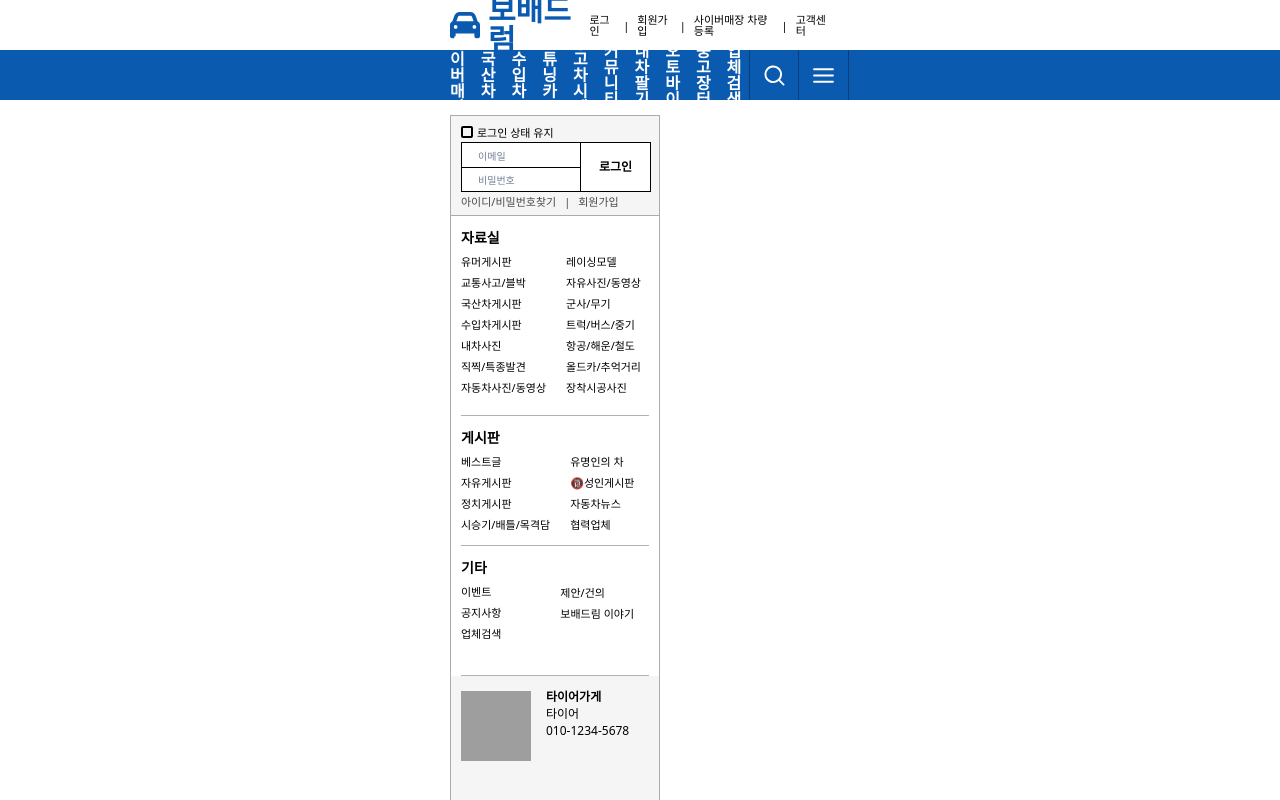
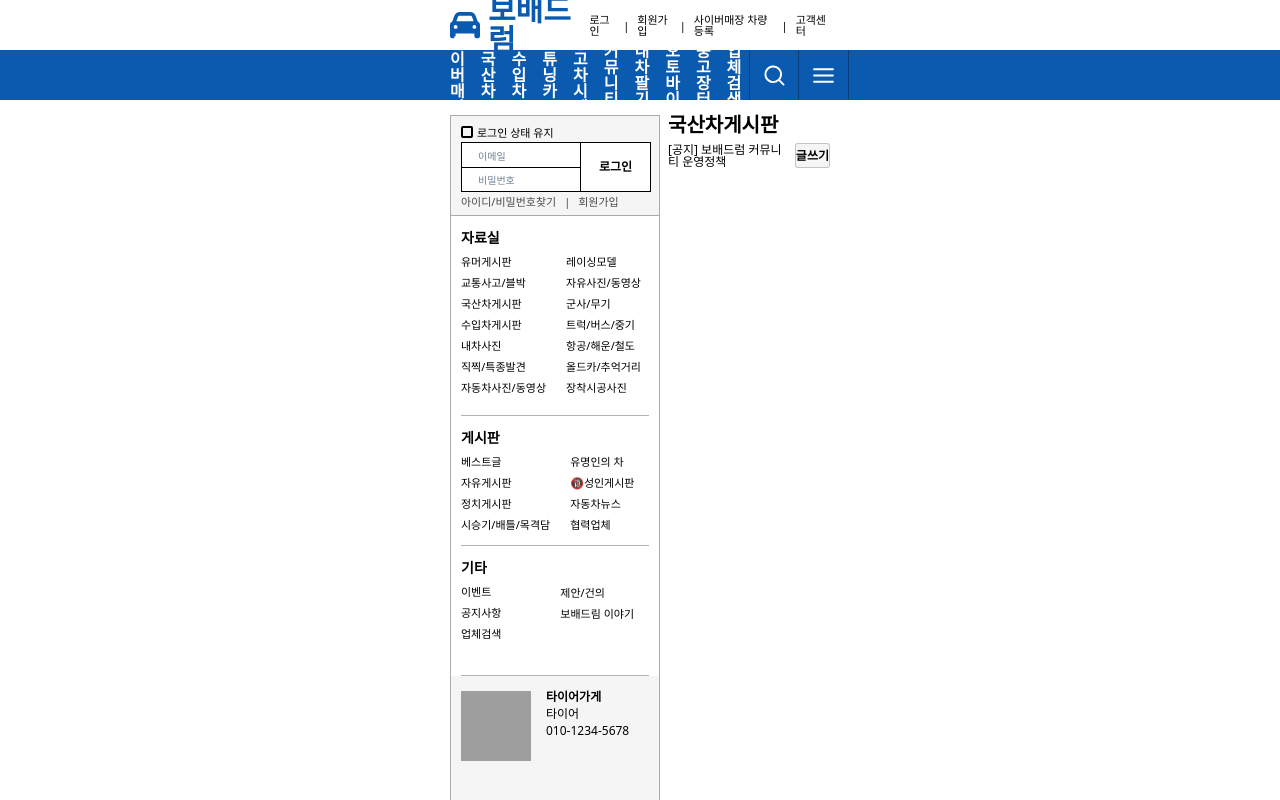
Before and after one commit to jh0152park/bobaedream-clone, a React (Create React App) app in the folder bobaedream/: page / in a window 1280 px wide. Shown: the top 800 px of the page. Built offline with nearby package versions, Linux system fonts and the light colour scheme; no server answers; grey boxes are pictures that could not be loaded.

Commit message:
added post button

```diff
--- a/bobaedream/src/App.tsx
+++ b/bobaedream/src/App.tsx
@@ -3,6 +3,7 @@
 import Main from "./screens/Main";
 import Layout from "./screens/Loyout";
 import SignIn from "./screens/SignIn";
+import Post from "./screens/Post";
 
 const route = createBrowserRouter([
     {
@@ -13,6 +14,10 @@
             {
                 path: "",
                 element: <Main />,
+            },
+            {
+                path: "post",
+                element: <Post />,
             },
         ],
     },
--- /dev/null
+++ b/bobaedream/src/components/Main/TopMenu.tsx
@@ -0,0 +1,53 @@
+import {
+    Center,
+    HStack,
+    Heading,
+    Text,
+    VStack,
+    useToast,
+} from "@chakra-ui/react";
+import { useRecoilValue } from "recoil";
+import { IsUserLogin } from "../../ProjectCommon";
+import { useNavigate } from "react-router-dom";
+
+export default function TopMenu() {
+    const toast = useToast();
+    const navigate = useNavigate();
+    const isUserLogin = useRecoilValue(IsUserLogin);
+
+    function onWriteButtonClic() {
+        if (!isUserLogin) {
+            toast({
+                status: "error",
+                title: "로그인이 필요합니다",
+                description: "로그인한 사용자만 글쓰기가 가능합니다.",
+            });
+            return;
+        }
+        navigate("/post");
+    }
+
+    return (
+        <VStack w="100%" h="60px" alignItems="flex-start">
+            <Text fontWeight="bold" fontSize="20px">
+                국산차게시판
+            </Text>
+            <HStack w="100%" alignItems="center" justifyContent="space-between">
+                <Text fontSize="12px">[공지] 보배드럼 커뮤니티 운영정책</Text>
+                <Center
+                    w="50px"
+                    h="25px"
+                    fontSize="12px"
+                    fontWeight="bold"
+                    border="1px solid rgba(0, 0, 0, 0.2)"
+                    borderRadius="3px"
+                    bgColor="#F5F5F5"
+                    _hover={{ cursor: "pointer" }}
+                    onClick={onWriteButtonClic}
+                >
+                    글쓰기
+                </Center>
+            </HStack>
+        </VStack>
+    );
+}
--- a/bobaedream/src/components/Sidebars/Sidebar.tsx
+++ b/bobaedream/src/components/Sidebars/Sidebar.tsx
@@ -6,7 +6,6 @@
 import ADBox from "./ADBox";
 import SNSBox from "./SNSBox";
 import LogoutBox from "./LogoutBox";
-import { FirebaseAuth } from "../../Firebase";
 import { useRecoilValue } from "recoil";
 import { IsUserLogin } from "../../ProjectCommon";
 
--- a/bobaedream/src/screens/Main.tsx
+++ b/bobaedream/src/screens/Main.tsx
@@ -1,11 +1,15 @@
 import { Center, HStack, Heading, VStack } from "@chakra-ui/react";
 import Sidebar from "../components/Sidebars/Sidebar";
 import { FirebaseAuth } from "../Firebase";
+import TopMenu from "../components/Main/TopMenu";
 
 export default function Main() {
     return (
         <HStack w="100%" h="150vh">
             <Sidebar />
+            <VStack w="100%" h="100%">
+                <TopMenu />
+            </VStack>
         </HStack>
     );
 }
--- /dev/null
+++ b/bobaedream/src/screens/Post.tsx
@@ -0,0 +1,5 @@
+import { Center } from "@chakra-ui/react";
+
+export default function Post() {
+    return <Center>POST</Center>;
+}
--- a/bobaedream/src/utils/accounts/CreateAccount.ts
+++ b/bobaedream/src/utils/accounts/CreateAccount.ts
@@ -2,6 +2,7 @@
 import { FirebaseAuth, FirebaseDB } from "../../Firebase";
 import {
     CreateUserAllNameDB,
+    CreateUserDB,
     IsExistUserName,
 } from "../firestore/CreateUserDB";
 
@@ -18,6 +19,12 @@
             return false;
         }
 
+        let today = new Date();
+        let year = today.getFullYear();
+        let month = ("0" + (today.getMonth() + 1)).slice(-2);
+        let day = ("0" + today.getDate()).slice(-2);
+        let dateString = year + "-" + month + "-" + day;
+
         const credential = await createUserWithEmailAndPassword(
             FirebaseAuth,
             email,
@@ -30,13 +37,8 @@
                 displayName: nickname,
             });
             CreateUserAllNameDB(nickname);
+            CreateUserDB(nickname, dateString, user.uid);
         }
-
-        let today = new Date();
-        let year = today.getFullYear();
-        let month = ("0" + (today.getMonth() + 1)).slice(-2);
-        let day = ("0" + today.getDate()).slice(-2);
-        let dateString = year + "-" + month + "-" + day;
 
         return true;
     } catch (err: any) {
--- /dev/null
+++ b/bobaedream/src/utils/firestore/CreatePostDB.ts
@@ -0,0 +1,3 @@
+export function createPostDB() {
+    //
+}
```
